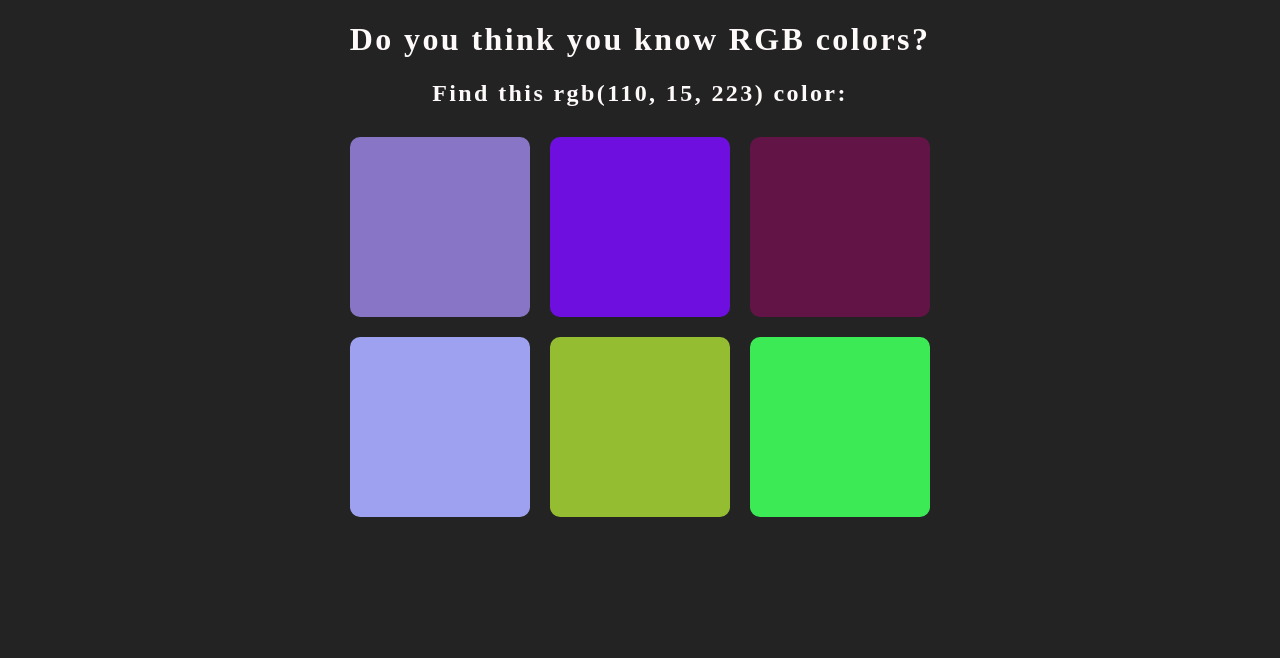
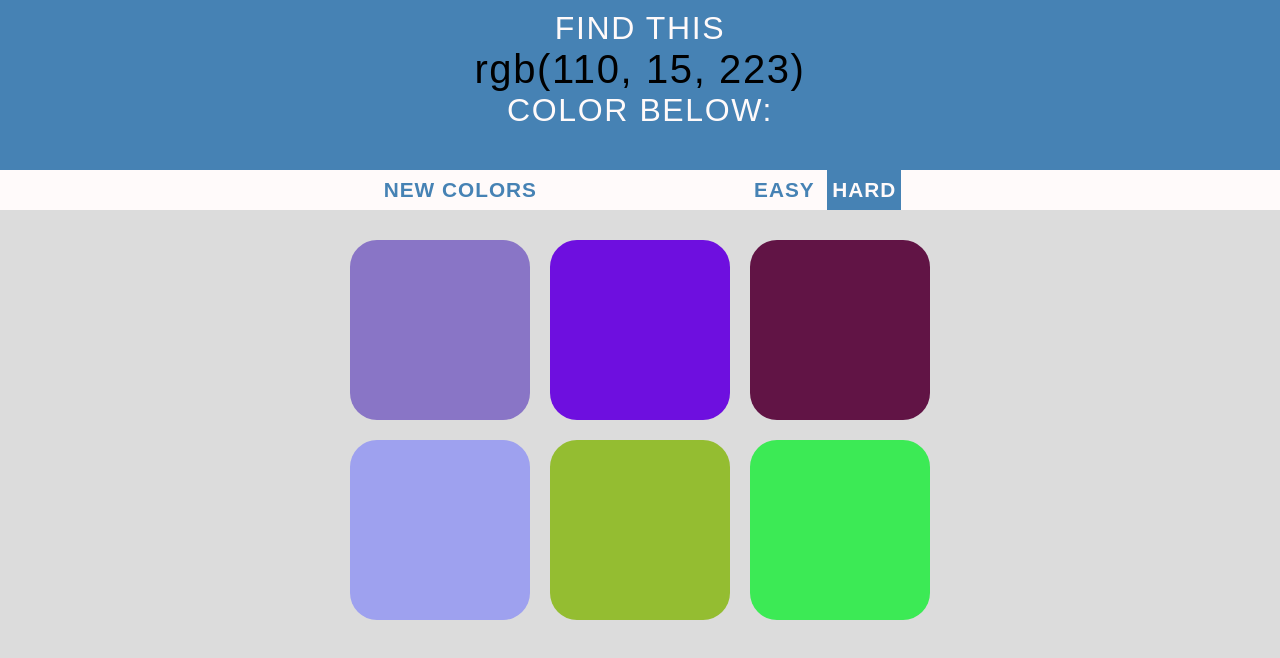
Before and after one commit to NG-SF/guessColor, a plain HTML site: page colorGame.html in a window 1280 px wide. Drawn offline with Linux system fonts and the light colour scheme.

Commit message:
working model

```diff
--- a/colorGame.css
+++ b/colorGame.css
@@ -3,26 +3,91 @@
 }
 
 body {
-  background-color: #232323;
+  background-color: #dcdcdc;
   color: snow;
+  margin: 0;
+  padding: 0;
+  font-family: 'Montserrat', 'Avenir', sans-serif;
 }
 
-h1,
-h2 {
+.top {
+  height: 170px;
+  padding: 10px;
+  background-color: steelblue;
+}
+
+h1 {
   text-align: center;
-  letter-spacing: 0.15rem;
+  letter-spacing: 0.1rem;
+  text-transform: uppercase;
+  font-weight: normal;
+  font-size: 2rem;
+  margin: 0;
+}
+
+#color {
+  font-size: 2.5rem;
+  display: block;
+  color: black;
+  text-transform: lowercase;
+}
+
+#feedback {
+  display: inline-block;
+  width: 15%;
+  color: black;
+  font-weight: 600;
+}
+
+section {
+  background-color: snow;
+  height: 40px;
+  text-align: center;
+  font-size: 1.3rem;
+  color: snow;
+  letter-spacing: 0.11rem;
+}
+
+button {
+  font-family: 'Montserrat', 'Avenir', sans-serif;
+  border: none;
+  background: none;
+  font-size: inherit;
+  letter-spacing: 1px;
+  font-weight: 600;
+  text-transform: uppercase;
+  color: steelblue;
+  padding: 5px;
+  margin: 0;
+  height: 100%;
+  -webkit-transition: all 0.9s;
+  -moz-transition: all 0.9s;
+  transition: all 0.9s;
+  outline: none;
+}
+
+button:hover {
+  background-color: steelblue;
+  color: snow;
 }
 
 .square {
   width: 30%;
-  background-color: purple;
   padding-bottom: 30%;
   float: left;
   margin: 1.66%;
-  border-radius: 10px;
+  border-radius: 15%;
+  -webkit-transition: background 0.5s;
+  -moz-transition: background 0.5s;
+  transition: background 0.5s;
 }
 
 .container {
   max-width: 600px;
-  margin: 0 auto;
+  margin: 20px auto;
 }
+
+.selected {
+  background-color: steelblue;
+  color: snow;
+}
--- a/colorGame.html
+++ b/colorGame.html
@@ -10,16 +10,17 @@
 <body>
 <main role="main">
 <div class="top">
-  <h1>Do you think you know RGB colors?</h1>
-  <h2> Find this <span id="color"></span> color: </h2>
+  <h1> Find this <span id="color"></span> color below: </h1>
 </div>
 
-<div class="container">
-
  <section role="region">
+   <button type="reset" id="reset" name="button">New Colors</button>
    <span id="feedback"></span>
+   <button type="button" id="easy" name="button">Easy</button>
+   <button type="button" id="hard" class="selected" name="button">Hard</button>
  </section>
 
+ <div class="container">
     <div class="square"></div>
     <div class="square"></div>
     <div class="square"></div>
--- a/colorGame.js
+++ b/colorGame.js
@@ -1,4 +1,5 @@
-let colors = generateColors(6);
+let numSquares = [6, 3];
+let colors = generateColors(numSquares[0]);
 
 let squares = document.querySelectorAll('.square');
 
@@ -9,6 +10,78 @@ let feedback = document.getElementById('feedback');
 let topDiv = document.querySelector('.top');
 
 let color = document.getElementById('color');
+
+let resetBtn = document.querySelector('#reset');
+
+let hardBtn = document.querySelector('#hard');
+
+let easyBtn = document.querySelector('#easy');
+
+resetBtn.textContent = 'New Colors';
+
+// Easy game mode for 3 colors
+easyBtn.addEventListener('click', function() {
+  //select easy button
+  easyBtn.classList.add('selected');
+
+  // remove selection from hard button
+  hardBtn.classList.remove('selected');
+
+  //generate and change colors on page
+  colors = generateColors(numSquares[1]);
+
+  //pick a new random color from array
+  pickedColor = randomColor();
+  color.textContent = pickedColor;
+  console.log(colors, pickedColor);
+  for (let i = 0; i < squares.length; i++) {
+    if (colors[i]) {
+      squares[i].style.backgroundColor = colors[i];
+    } else {
+      // hide 3 botton squares
+      squares[i].style.display = 'none';
+    }
+  }
+});
+
+//hard game mode for 6 colors
+hardBtn.addEventListener('click', function() {
+  //select hard button
+  hardBtn.classList.add('selected');
+
+  // remove selection from easy button
+  easyBtn.classList.remove('selected');
+
+  //generate and change colors on page
+  colors = generateColors(numSquares[0]);
+
+  //pick a new random color from array
+  pickedColor = randomColor();
+  color.textContent = pickedColor;
+
+  //show all squares with new colors
+  for (let i = 0; i < squares.length; i++) {
+    squares[i].style.backgroundColor = colors[i];
+    squares[i].style.display = 'block';
+  }
+});
+
+resetBtn.addEventListener('click', function() {
+  //generate and change colors on page
+  colors = generateColors(numSquares[0]);
+
+  //pick a new random color form array
+  pickedColor = randomColor();
+  color.textContent = pickedColor;
+  for (let i = 0; i < squares.length; i++) {
+    //assign colors to squares
+    squares[i].style.backgroundColor = colors[i];
+  }
+  topDiv.style.backgroundColor = 'steelblue';
+  this.textContent = 'New Colors';
+  feedback.textContent = '';
+});
+
 color.textContent = pickedColor;
 
 for (let i = 0; i < squares.length; i++) {
@@ -24,8 +97,9 @@ for (let i = 0; i < squares.length; i++) {
       feedback.textContent = 'Correct!';
       changeColors(clickedColor);
       topDiv.style.backgroundColor = clickedColor;
+      resetBtn.textContent = 'Play again?';
     } else {
-      this.style.backgroundColor = '#232323';
+      this.style.backgroundColor = '#dcdcdc';
       feedback.textContent = 'Try again';
     }
   });
```
